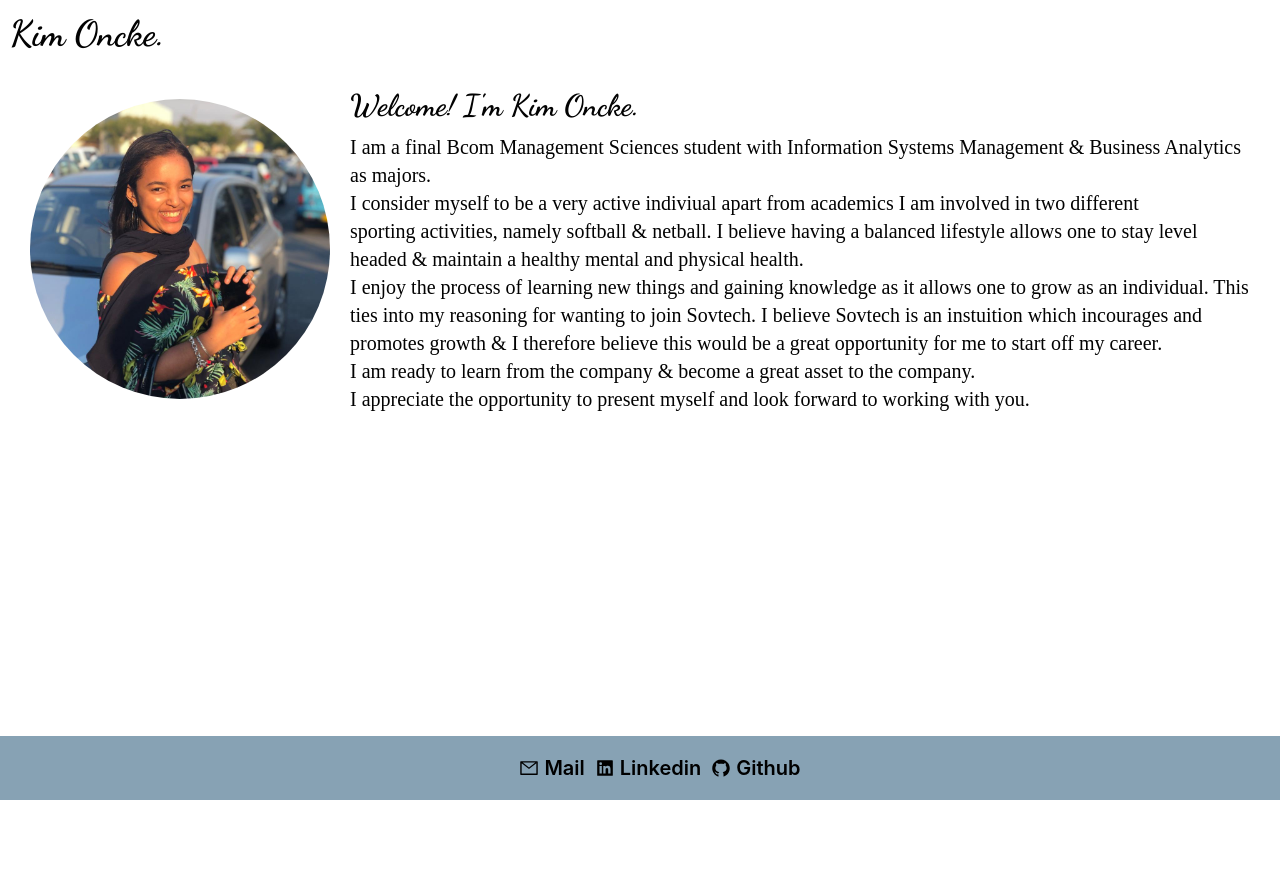
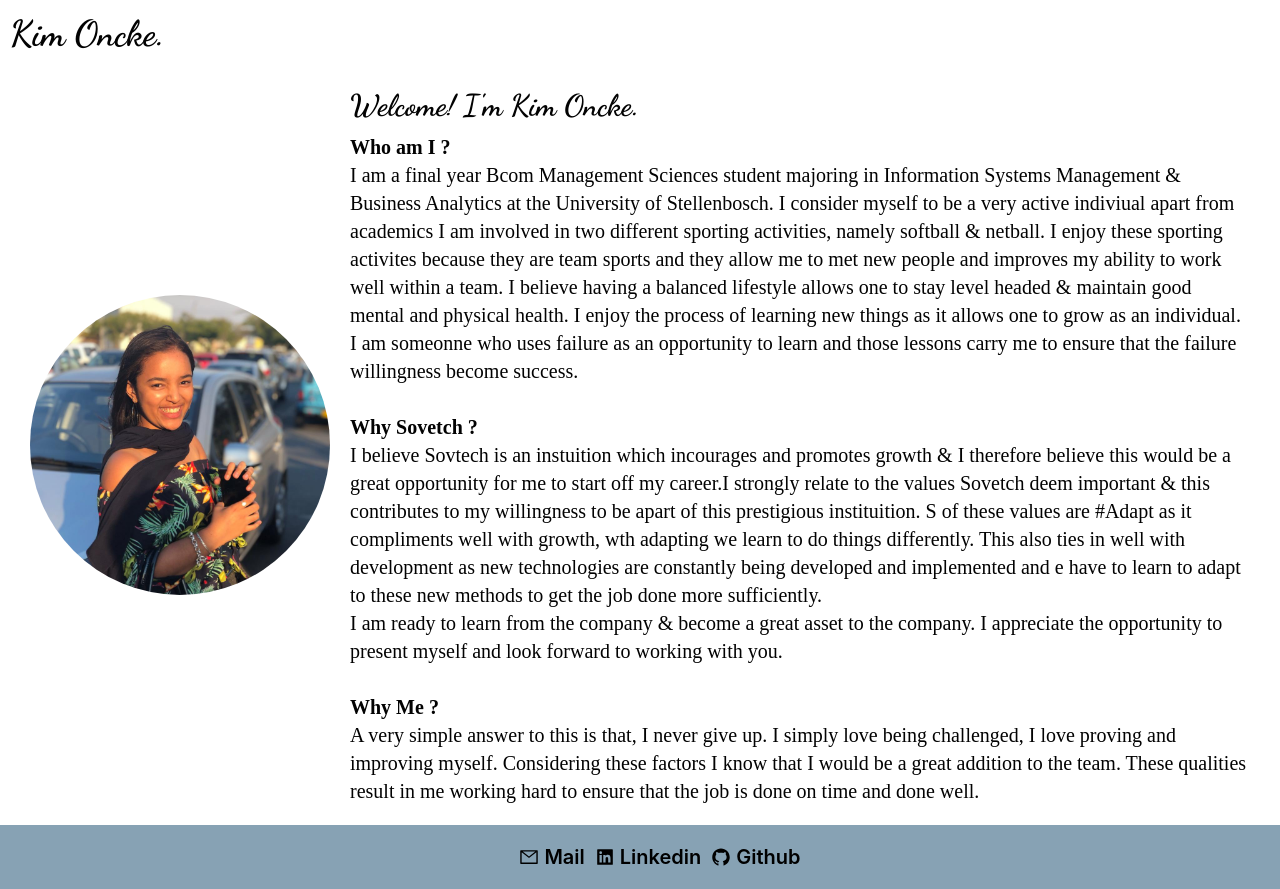
Before and after one commit to onckeKim/sovtech-gradprog, a React (Create React App) app: page / in a window 1280 px wide. Before the commit the page ends 800 px from the top, so only its background shows below. Built offline with nearby package versions, Linux system fonts and the light colour scheme.

Commit message:
fix : updated page to scroll completely.

```diff
--- a/src/components/Footer/Footer.css
+++ b/src/components/Footer/Footer.css
@@ -5,7 +5,6 @@
     display: flex;
     justify-content: center;
     align-items: center;
-    position: absolute;
     bottom: 0;
 }
 
--- a/src/components/Footer/index.js
+++ b/src/components/Footer/index.js
@@ -12,8 +12,9 @@ const STATIC_LINKS = [{
 {
     name: 'Linkedin',
     icon: <AiFillLinkedin color='inherit' />,
-    link: 'https://www.linkedin.com'
-}, {
+    link: 'www.linkedin.com/in/kim-oncke-791a941a6'
+},
+{
     name: 'Github',
     icon: <AiFillGithub color='inherit' />,
     link: 'https://github.com/onckekim'
--- a/src/components/about/about.css
+++ b/src/components/about/about.css
@@ -4,6 +4,7 @@
     flex-direction: row;
     align-items: center;
     flex: 1;
+    z-index: 1;
 }
 
 .about_text{
--- a/src/components/about/index.js
+++ b/src/components/about/index.js
@@ -9,9 +9,12 @@ export const About = () => {
             <div className="about_text">
             <h1 className="about_text-header"> Welcome! I'm Kim Oncke.</h1>
             <p className='about_text-intro'>
-                I am a final Bcom Management Sciences student with Information Systems Management  & Business Analytics as majors. <br />
-                I consider myself to be a very active  indiviual apart from academics I am involved in two different <br /> sporting activities, namely softball & netball. I believe having a balanced lifestyle allows one to stay level headed & maintain a healthy mental and physical health. <br /> I enjoy the process of learning new things and gaining knowledge as it allows one to grow as an individual. This ties into my reasoning for wanting to join Sovtech. I believe Sovtech is an instuition which incourages and promotes growth & I therefore believe this would be a great opportunity for me to start off my career. <br /> I am ready to learn from the company & become a great asset to the company. <br/>
-                I appreciate the opportunity to present myself and look forward to working with you.
+                <strong>Who am I ?</strong> <br/>I am a final year Bcom Management Sciences student majoring in Information Systems Management  & Business Analytics at the University of Stellenbosch. I consider myself to be a very active  indiviual apart from academics I am involved in two different sporting activities, namely softball & netball. I enjoy these sporting activites because they are team sports and they allow me to met new people and improves my ability to work well within a team. I believe having a balanced lifestyle allows one to stay level headed & maintain good mental and physical health. I enjoy the process of learning new things as it allows one to grow as an individual. I am someonne who uses failure as an opportunity to learn and those lessons carry me to ensure that the failure willingness become success. <br />
+                <br/><strong>Why Sovetch ?</strong> <br/> I believe Sovtech is an instuition which incourages and promotes growth & I therefore believe this would be a great opportunity for me to start off my career.I strongly relate to the values Sovetch deem important & this contributes to my willingness to be apart of this prestigious instituition. S of these values are #Adapt as it compliments well with growth, wth adapting we learn to do things differently. This also ties in well with development as new technologies are constantly being developed and implemented and e have to learn to adapt to these new methods to get the job done more sufficiently. <br /> I am ready to learn from the company & become a great asset to the company.
+                I appreciate the opportunity to present myself and look forward to working with you. <br/>
+                <br/>
+                <strong>Why Me ?</strong> <br/>
+                A very simple answer to this is that, I never give up. I simply love being challenged, I love proving and improving myself. Considering these factors I know that I would be a great addition to the team. These qualities result in me working hard to ensure that the job is done on time and done well.
             </p>
             </div>
         </div>
```
